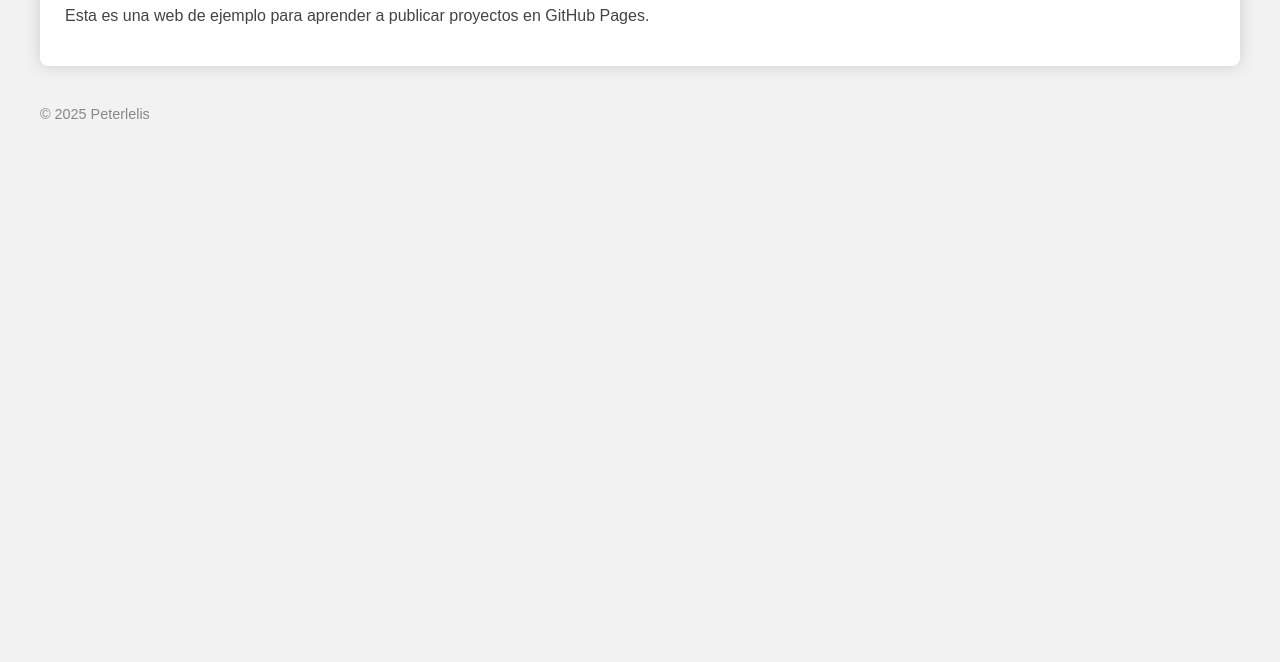
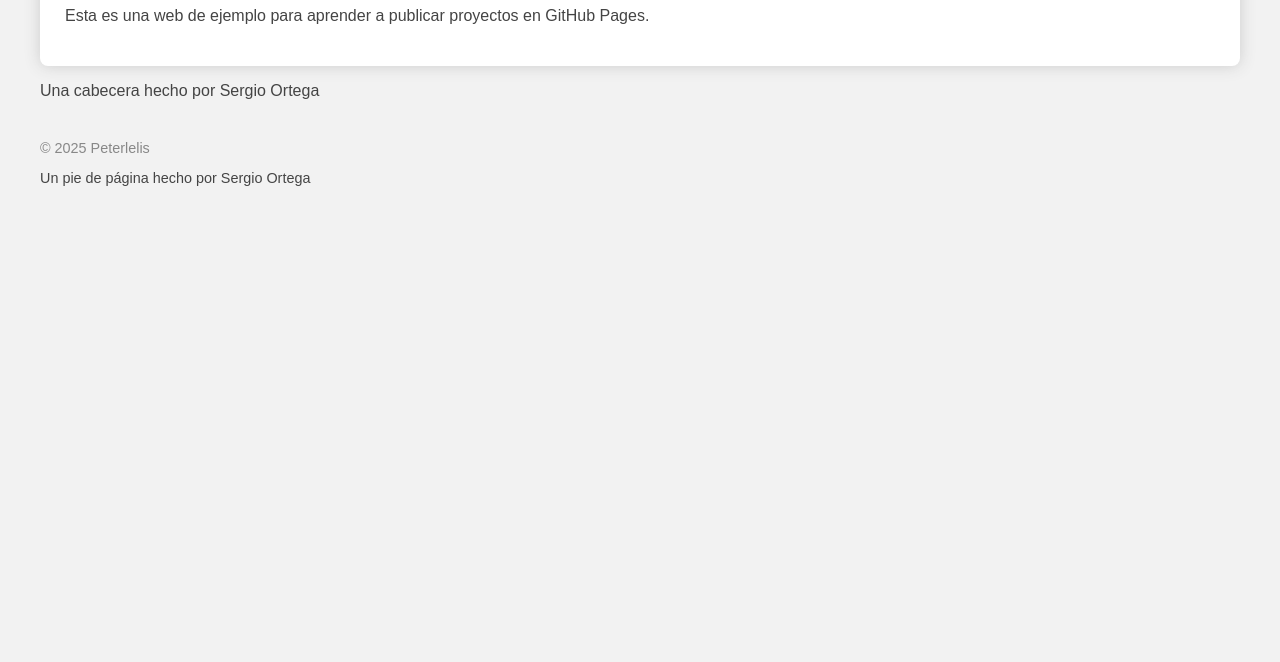
Before and after one commit to PeterLelis/ASIR-compartido, a plain HTML site: page Index.html in a window 1280 px wide. Shown: the part 138-800 px from the top of the page. Drawn offline with Linux system fonts and the light colour scheme.

Commit message:
Editado por Sergio

```diff
--- a/Index.html
+++ b/Index.html
@@ -17,8 +17,12 @@
         <h1>Bienvenido a mi página web</h1>
         <p>Esta es una web de ejemplo para aprender a publicar proyectos en GitHub Pages.</p>
     </div>
+    <header>
+        <p>Una cabecera hecho por Sergio Ortega</p>
+    </header>
     <footer>
         &copy; 2025 Peterlelis
+        <p>Un pie de página hecho por Sergio Ortega</p>
     </footer>
 </body>
 </html>
```
